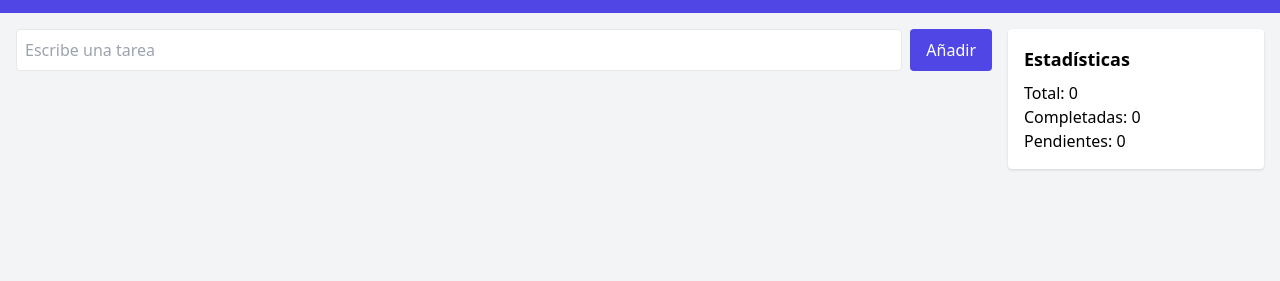
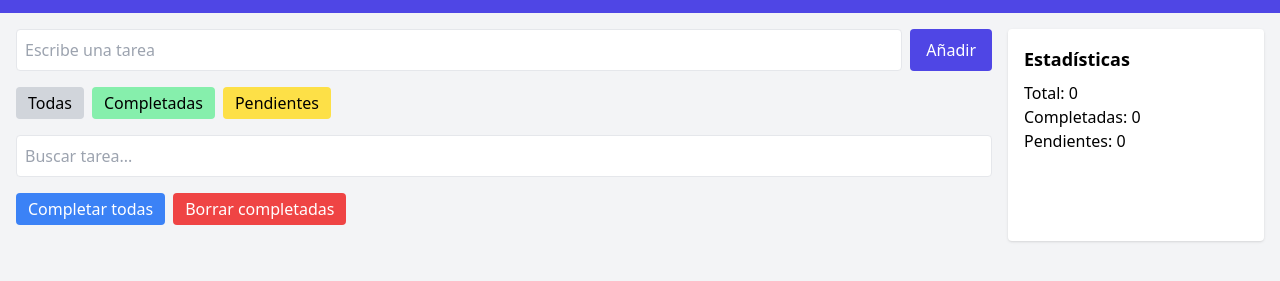
Before and after one commit to Piscisgt/taskflow-project, a plain HTML site: page index.html in a window 1280 px wide. Shown: the part 51-332 px from the top of the page. Drawn offline with nearby package versions, Linux system fonts and the light colour scheme.

Commit message:
añadir filtros

```diff
--- a/index.html
+++ b/index.html
@@ -4,8 +4,8 @@
   <meta charset="UTF-8">
   <title>TaskFlow</title>
   <script src="https://cdn.tailwindcss.com"></script>
+</head>
 
-</head>
 <body class="bg-gray-100">
 
 <header class="bg-indigo-600 text-white p-4">
@@ -13,7 +13,10 @@
 </header>
 
 <main class="flex flex-col md:flex-row p-4 gap-4">
+
   <div class="flex-1">
+
+    <!-- FORMULARIO -->
     <section class="mb-4">
       <form id="task-form" class="flex gap-2">
         <input
@@ -30,10 +33,52 @@
         </button>
       </form>
     </section>
+
+    <!-- FILTROS -->
+    <div class="flex flex-wrap gap-2 mb-4">
+      <button id="filter-all" class="px-3 py-1 bg-gray-300 rounded hover:bg-gray-400">
+        Todas
+      </button>
+      <button id="filter-completed" class="px-3 py-1 bg-green-300 rounded hover:bg-green-400">
+        Completadas
+      </button>
+      <button id="filter-pending" class="px-3 py-1 bg-yellow-300 rounded hover:bg-yellow-400">
+        Pendientes
+      </button>
+    </div>
+
+    <!-- BUSCADOR -->
+    <input
+      id="search-input"
+      type="text"
+      placeholder="Buscar tarea..."
+      class="w-full p-2 mb-4 border rounded focus:outline-none focus:ring-2 focus:ring-indigo-400"
+    >
+
+    <!-- ACCIONES GLOBALES -->
+    <div class="flex gap-2 mb-4">
+      <button
+        id="complete-all"
+        class="bg-blue-500 text-white px-3 py-1 rounded hover:bg-blue-600 transition"
+      >
+        Completar todas
+      </button>
+      <button
+        id="clear-completed"
+        class="bg-red-500 text-white px-3 py-1 rounded hover:bg-red-600 transition"
+      >
+        Borrar completadas
+      </button>
+    </div>
+
+    <!-- LISTA -->
     <section>
       <ul id="task-list" class="space-y-2"></ul>
     </section>
+
   </div>
+
+  <!-- SIDEBAR -->
   <aside class="bg-white p-4 rounded shadow w-full md:w-64">
     <h2 class="text-lg font-bold mb-2">Estadísticas</h2>
 
@@ -43,6 +88,7 @@
   </aside>
 
 </main>
+
 <script src="app.js"></script>
 </body>
 </html>
```
